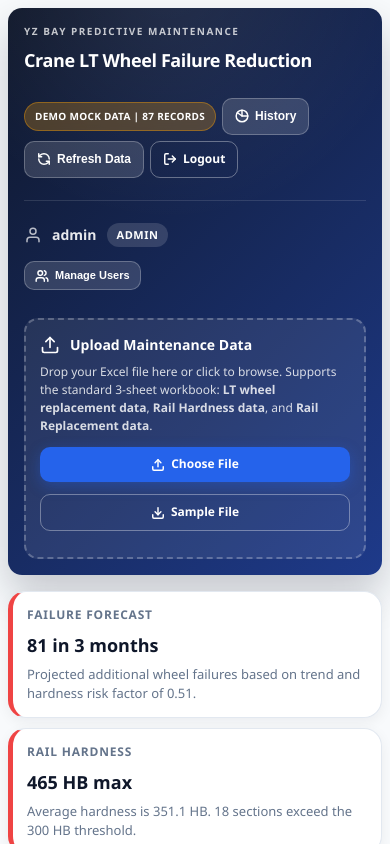
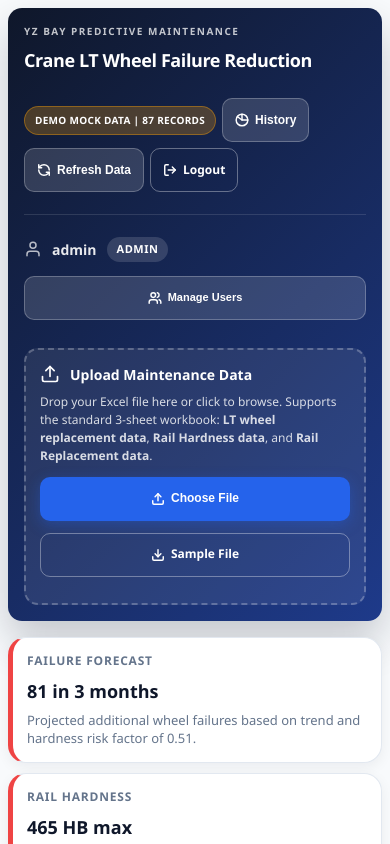
Before and after one commit to amit-bind-99/crane_analytics, a Flask app: page / in a window 390 px wide. Run offline with Flask 3, Linux system fonts and the light colour scheme; a user stored in the database is signed in; data comes from the database, SQL or seed files in the repository.

Commit message:
feat: enhance mobile file upload experience and improve UI responsiveness

```diff
--- a/static/auth.css
+++ b/static/auth.css
@@ -210,6 +210,7 @@
 .btn-sm {
     padding: 7px 14px;
     font-size: 12px;
+    min-height: 40px;
 }
 
 .btn-danger {
@@ -286,8 +287,8 @@
 .modal-close {
     background: #f1f5f9;
     border: none;
-    width: 36px;
-    height: 36px;
+    width: 44px;
+    height: 44px;
     border-radius: 10px;
     font-size: 22px;
     color: var(--text-muted);
@@ -296,6 +297,8 @@
     align-items: center;
     justify-content: center;
     line-height: 1;
+    min-width: 44px;
+    min-height: 44px;
 }
 
 .modal-close:hover {
@@ -306,6 +309,7 @@
 .modal-body {
     padding: 26px;
     overflow-y: auto;
+    -webkit-overflow-scrolling: touch;
 }
 
 /* ============== HISTORY TABLE ============== */
@@ -314,6 +318,16 @@
     width: 100%;
     border-collapse: collapse;
     font-size: 14px;
+    display: block;
+    overflow-x: auto;
+    -webkit-overflow-scrolling: touch;
+}
+
+.history-table thead,
+.history-table tbody,
+.history-table th,
+.history-table td {
+    white-space: nowrap;
 }
 
 .history-table th,
@@ -446,14 +460,16 @@
     .history-table th,
     .history-table td { padding: 10px 8px; }
     .history-actions { flex-direction: column; gap: 6px; }
+    .history-actions .btn { width: 100%; justify-content: center; min-height: 44px; }
 
     .form-row { flex-direction: column; align-items: stretch; gap: 10px; }
     .form-row input,
     .form-row select,
-    .form-row button { width: 100%; }
+    .form-row button { width: 100%; min-height: 44px; }
 
     .user-bar { flex-direction: column; align-items: flex-start; }
     .admin-controls { width: 100%; }
+    .admin-controls .btn { width: 100%; justify-content: center; min-height: 44px; }
 }
 
 @media (max-width: 480px) {
@@ -470,7 +486,7 @@
     .history-table td:nth-child(4) { display: none; } /* Uploaded At */
 
     .status-badge, .role-badge { font-size: 10px; padding: 3px 8px; }
-    .btn-sm { padding: 6px 10px; font-size: 11px; }
+    .btn-sm { padding: 6px 10px; font-size: 11px; min-height: 40px; }
 
     /* Login page on tiny phones */
     .auth-body { padding: 0; align-items: flex-end; }
@@ -481,5 +497,3 @@
     .auth-form { padding: 20px; }
     .auth-logo { width: 48px; height: 48px; }
 }
-
-}
--- a/static/script.js
+++ b/static/script.js
@@ -122,6 +122,17 @@ function setupUpload() {
 
     uploadSection.addEventListener('drop', handleDrop, false);
     fileInput.addEventListener('change', handleFiles, false);
+
+    /* Mobile: the file input is visually hidden. Clicking the visible upload
+       button programmatically opens the picker, which is more reliable on
+       touch browsers than relying on a <label for=...> association. */
+    const uploadBtn = document.getElementById('uploadBtn');
+    if (uploadBtn && fileInput) {
+        uploadBtn.addEventListener('click', (e) => {
+            e.preventDefault();
+            fileInput.click();
+        });
+    }
 }
 
 function preventDefaults(e) {
--- a/static/style.css
+++ b/static/style.css
@@ -105,6 +105,8 @@ h1 {
     align-items: center;
     gap: 14px;
     flex-wrap: wrap;
+    position: relative;
+    z-index: 2;
 }
 
 .data-badge {
@@ -147,10 +149,16 @@ h1 {
     gap: 8px;
     text-decoration: none;
     line-height: 1.4;
+    pointer-events: auto;
+    -webkit-appearance: none;
+    appearance: none;
+    user-select: none;
+    -webkit-user-select: none;
 }
 
 .btn svg {
     flex-shrink: 0;
+    pointer-events: none;
 }
 
 .btn:active {
@@ -251,10 +259,26 @@ h1 {
     display: flex;
     gap: 12px;
     flex-wrap: wrap;
+    position: relative;
+    z-index: 2;
 }
 
 .upload-btn {
     cursor: pointer;
+    min-height: 44px;
+}
+
+/* Visually hidden but still focusable/clickable file input for mobile compatibility */
+.visually-hidden {
+    position: absolute;
+    width: 1px;
+    height: 1px;
+    padding: 0;
+    margin: -1px;
+    overflow: hidden;
+    clip: rect(0, 0, 0, 0);
+    white-space: nowrap;
+    border: 0;
 }
 
 .upload-progress {
@@ -1083,7 +1107,8 @@ tr:hover {
     body { padding: 12px; }
 
     /* Header */
-    .header { padding: 20px; border-radius: 18px; }
+    .header { padding: 20px; border-radius: 18px; overflow: visible; }
+    .header::before { display: none; }
     .header-content { flex-direction: column; align-items: flex-start; gap: 16px; }
     .header-brand { min-width: unset; width: 100%; }
     h1 { font-size: 22px; letter-spacing: -0.4px; }
@@ -1098,6 +1123,7 @@ tr:hover {
     /* User bar */
     .user-bar { flex-direction: column; align-items: flex-start; gap: 10px; }
     .admin-controls { width: 100%; }
+    .admin-controls .btn { width: 100%; justify-content: center; min-height: 44px; }
 
     /* Upload section */
     .upload-section { flex-direction: column; gap: 16px; padding: 18px; }
@@ -1143,18 +1169,15 @@ tr:hover {
 @media (max-width: 480px) {
     body { padding: 8px; }
 
-    .header { padding: 16px; border-radius: 14px; margin-bottom: 16px; }
+    .header { padding: 16px; border-radius: 14px; margin-bottom: 16px; overflow: visible; }
+    .header::before { display: none; }
     h1 { font-size: 18px; }
     .eyebrow { font-size: 10px; }
     .subtitle { display: none; }
 
-    /* Collapse header actions to icon-only on very small screens */
     .header-actions { gap: 6px; }
-    .btn { padding: 9px 12px; font-size: 12px; gap: 6px; }
+    .btn { padding: 9px 12px; font-size: 12px; gap: 6px; min-height: 44px; }
     .btn svg { width: 14px; height: 14px; }
-    /* Show only icon + short label for History/Refresh/Logout on tiny screens */
-    #historyBtn span { display: none; }
-    #refreshBtn span { display: none; }
 
     .data-badge { font-size: 10px; padding: 6px 10px; letter-spacing: 0.3px; }
 
--- a/templates/index.html
+++ b/templates/index.html
@@ -5,8 +5,8 @@
     <meta name="viewport" content="width=device-width, initial-scale=1.0">
     <title>YZ Bay | Crane LT Wheel Failure Reduction Dashboard</title>
     <script src="https://cdn.jsdelivr.net/npm/chart.js@4.4.0/dist/chart.umd.min.js"></script>
-    <link rel="stylesheet" href="{{ url_for('static', filename='style.css') }}">
-    <link rel="stylesheet" href="{{ url_for('static', filename='auth.css') }}">
+    <link rel="stylesheet" href="{{ url_for('static', filename='style.css') }}?v=2">
+    <link rel="stylesheet" href="{{ url_for('static', filename='auth.css') }}?v=2">
 </head>
 <body>
     <div id="toastContainer" class="toast-container"></div>
@@ -23,15 +23,15 @@
                     <span class="data-badge" id="dataBadge">Loading data status...</span>
                     <button class="btn btn-secondary" id="historyBtn" type="button">
                         <svg width="16" height="16" viewBox="0 0 24 24" fill="none" stroke="currentColor" stroke-width="2.5" stroke-linecap="round" stroke-linejoin="round"><path d="M12 2a10 10 0 1 0 10 10H12V2z"/><path d="M12 2a10 10 0 0 1 10 10"/><path d="M12 12 4.3 6.4"/></svg>
-                        History
+                        <span>History</span>
                     </button>
                     <button class="btn btn-secondary" id="refreshBtn" type="button">
                         <svg width="16" height="16" viewBox="0 0 24 24" fill="none" stroke="currentColor" stroke-width="2.5" stroke-linecap="round" stroke-linejoin="round"><path d="M21 12a9 9 0 0 0-9-9 9.75 9.75 0 0 0-6.74 2.74L3 8"/><path d="M3 3v5h5"/><path d="M3 12a9 9 0 0 0 9 9 9.75 9.75 0 0 0 6.74-2.74L21 16"/><path d="M16 16h5v5"/></svg>
-                        Refresh Data
+                        <span>Refresh Data</span>
                     </button>
                     <a href="{{ url_for('logout') }}" class="btn btn-outline">
                         <svg width="16" height="16" viewBox="0 0 24 24" fill="none" stroke="currentColor" stroke-width="2.5" stroke-linecap="round" stroke-linejoin="round"><path d="M9 21H5a2 2 0 0 1-2-2V5a2 2 0 0 1 2-2h4"/><polyline points="16 17 21 12 16 7"/><line x1="21" y1="12" x2="9" y2="12"/></svg>
-                        Logout
+                        <span>Logout</span>
                     </a>
                 </div>
             </div>
@@ -62,11 +62,11 @@
                     <p class="upload-hint">Drop your Excel file here or click to browse. Supports the standard 3-sheet workbook: <strong>LT wheel replacement data</strong>, <strong>Rail Hardness data</strong>, and <strong>Rail Replacement data</strong>.</p>
                 </div>
                 <div class="upload-controls">
-                    <label for="fileInput" class="btn btn-primary upload-btn">
+                    <button type="button" class="btn btn-primary upload-btn" id="uploadBtn" aria-label="Choose Excel file to upload">
                         <svg width="16" height="16" viewBox="0 0 24 24" fill="none" stroke="currentColor" stroke-width="2.5" stroke-linecap="round" stroke-linejoin="round"><path d="M21 15v4a2 2 0 0 1-2 2H5a2 2 0 0 1-2-2v-4"/><polyline points="17 8 12 3 7 8"/><line x1="12" y1="3" x2="12" y2="15"/></svg>
                         Choose File
-                    </label>
-                    <input type="file" id="fileInput" accept=".xlsx,.xls" hidden>
+                    </button>
+                    <input type="file" id="fileInput" accept=".xlsx,.xls" class="visually-hidden">
                     <a href="/api/sample" class="btn btn-outline" download>
                         <svg width="16" height="16" viewBox="0 0 24 24" fill="none" stroke="currentColor" stroke-width="2.5" stroke-linecap="round" stroke-linejoin="round"><path d="M21 15v4a2 2 0 0 1-2 2H5a2 2 0 0 1-2-2v-4"/><polyline points="7 10 12 15 17 10"/><line x1="12" y1="15" x2="12" y2="3"/></svg>
                         Sample File
```
